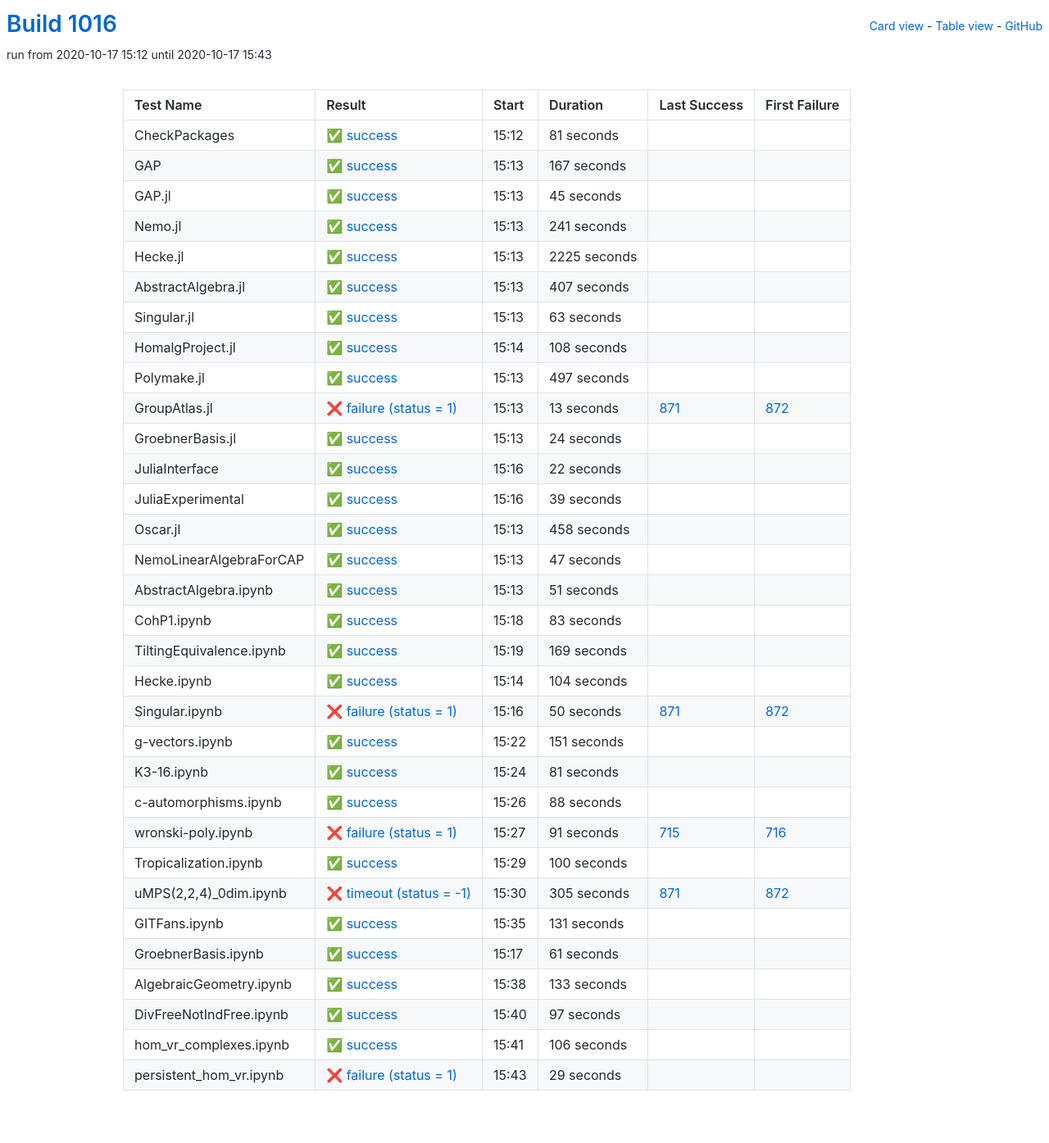
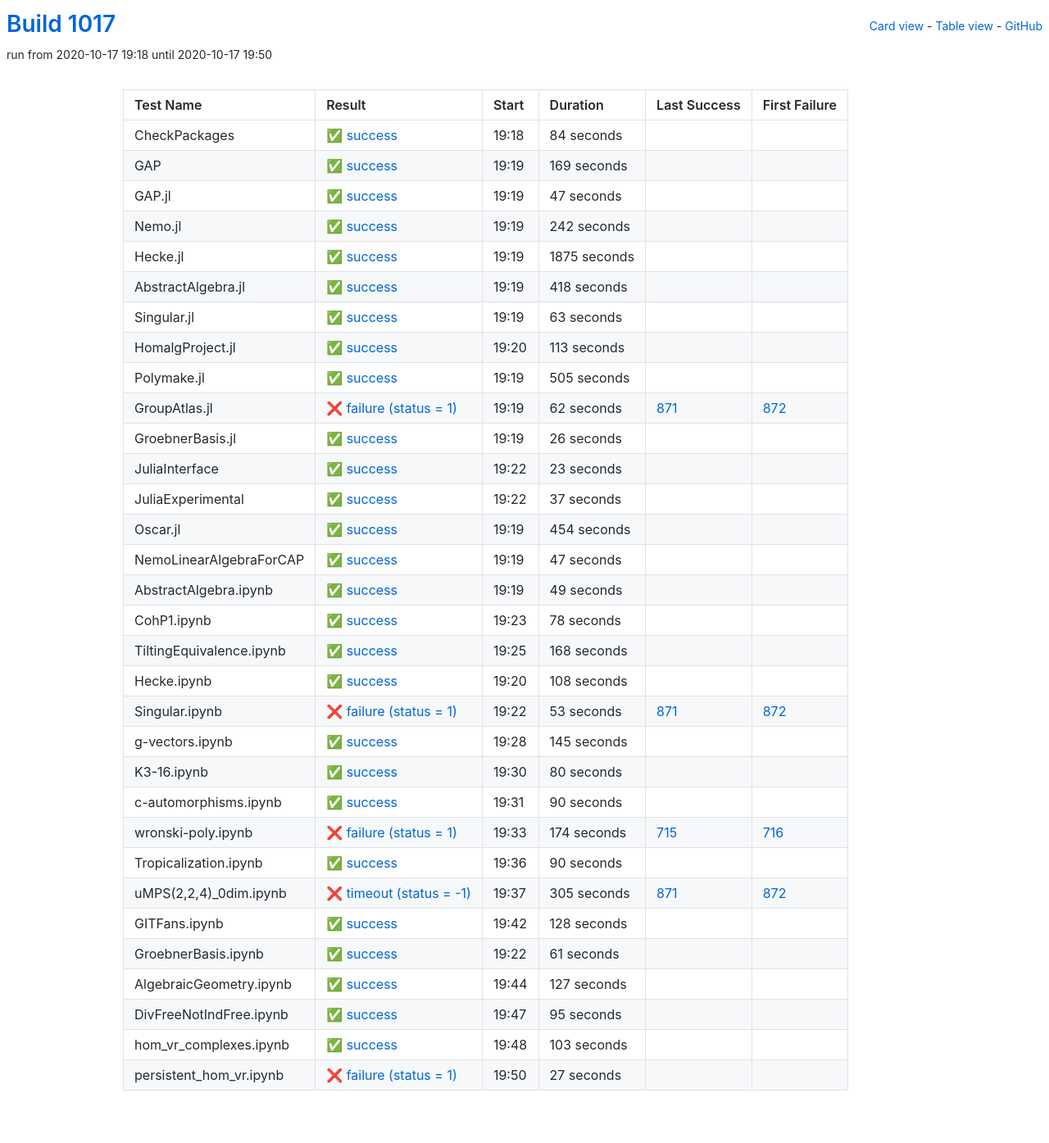
Before and after one commit to oscar-system/oscar-ci-status-stable, a Jekyll site: the page built from table.html, in a window 1280 px wide. Shown: the whole page at 82% size. Built offline with Jekyll 4.4.1, drawn with Linux system fonts in a browser that asks for light colours.

Commit message:
Build #1017

```diff
--- a/_data/ci.yml
+++ b/_data/ci.yml
@@ -1,6 +1,6 @@
 ---
-build: 1016
-build_url: https://oscarci.mathematik.uni-kl.de/job/oscar-stable/1016/
+build: 1017
+build_url: https://oscarci.mathematik.uni-kl.de/job/oscar-stable/1017/
 job: oscar-stable
 organization: oscar-system
 repo: oscar-ci-status-stable
@@ -8,80 +8,80 @@ repourl: https://github.com/oscar-system/oscar-ci-status-stable
 tests:
 - name: CheckPackages
   id: checkpackages
-  log: https://oscarci.mathematik.uni-kl.de/job/oscar-stable/1016/artifact/logs/build-1016/CheckPackages.log
-  start: 2020-10-17 15:12
+  log: https://oscarci.mathematik.uni-kl.de/job/oscar-stable/1017/artifact/logs/build-1017/CheckPackages.log
+  start: 2020-10-17 19:18
   success: true
   exitcode: 0
   status: success
-  duration: 81
+  duration: 84
   last_success: false
   last_success_url:
   first_failure: false
   first_failure_url:
 - name: GAP
   id: gap
-  log: https://oscarci.mathematik.uni-kl.de/job/oscar-stable/1016/artifact/logs/build-1016/GAP.log
-  start: 2020-10-17 15:13
+  log: https://oscarci.mathematik.uni-kl.de/job/oscar-stable/1017/artifact/logs/build-1017/GAP.log
+  start: 2020-10-17 19:19
   success: true
   exitcode: 0
   status: success
-  duration: 167
+  duration: 169
   last_success: false
   last_success_url:
   first_failure: false
   first_failure_url:
 - name: GAP.jl
   id: gap-jl
-  log: https://oscarci.mathematik.uni-kl.de/job/oscar-stable/1016/artifact/logs/build-1016/GAP.jl.log
-  start: 2020-10-17 15:13
+  log: https://oscarci.mathematik.uni-kl.de/job/oscar-stable/1017/artifact/logs/build-1017/GAP.jl.log
+  start: 2020-10-17 19:19
   success: true
   exitcode: 0
   status: success
-  duration: 45
+  duration: 47
   last_success: false
   last_success_url:
   first_failure: false
   first_failure_url:
 - name: Nemo.jl
   id: nemo-jl
-  log: https://oscarci.mathematik.uni-kl.de/job/oscar-stable/1016/artifact/logs/build-1016/Nemo.jl.log
-  start: 2020-10-17 15:13
+  log: https://oscarci.mathematik.uni-kl.de/job/oscar-stable/1017/artifact/logs/build-1017/Nemo.jl.log
+  start: 2020-10-17 19:19
   success: true
   exitcode: 0
   status: success
-  duration: 241
+  duration: 242
   last_success: false
   last_success_url:
   first_failure: false
   first_failure_url:
 - name: Hecke.jl
   id: hecke-jl
-  log: https://oscarci.mathematik.uni-kl.de/job/oscar-stable/1016/artifact/logs/build-1016/Hecke.jl.log
-  start: 2020-10-17 15:13
+  log: https://oscarci.mathematik.uni-kl.de/job/oscar-stable/1017/artifact/logs/build-1017/Hecke.jl.log
+  start: 2020-10-17 19:19
   success: true
   exitcode: 0
   status: success
-  duration: 2225
+  duration: 1875
   last_success: false
   last_success_url:
   first_failure: false
   first_failure_url:
 - name: AbstractAlgebra.jl
   id: abstractalgebra-jl
-  log: https://oscarci.mathematik.uni-kl.de/job/oscar-stable/1016/artifact/logs/build-1016/AbstractAlgebra.jl.log
-  start: 2020-10-17 15:13
+  log: https://oscarci.mathematik.uni-kl.de/job/oscar-stable/1017/artifact/logs/build-1017/AbstractAlgebra.jl.log
+  start: 2020-10-17 19:19
   success: true
   exitcode: 0
   status: success
-  duration: 407
+  duration: 418
   last_success: false
   last_success_url:
   first_failure: false
   first_failure_url:
 - name: Singular.jl
   id: singular-jl
-  log: https://oscarci.mathematik.uni-kl.de/job/oscar-stable/1016/artifact/logs/build-1016/Singular.jl.log
-  start: 2020-10-17 15:13
+  log: https://oscarci.mathematik.uni-kl.de/job/oscar-stable/1017/artifact/logs/build-1017/Singular.jl.log
+  start: 2020-10-17 19:19
   success: true
   exitcode: 0
   status: success
@@ -92,92 +92,92 @@ tests:
   first_failure_url:
 - name: HomalgProject.jl
   id: homalgproject-jl
-  log: https://oscarci.mathematik.uni-kl.de/job/oscar-stable/1016/artifact/logs/build-1016/HomalgProject.jl.log
-  start: 2020-10-17 15:14
+  log: https://oscarci.mathematik.uni-kl.de/job/oscar-stable/1017/artifact/logs/build-1017/HomalgProject.jl.log
+  start: 2020-10-17 19:20
   success: true
   exitcode: 0
   status: success
-  duration: 108
+  duration: 113
   last_success: false
   last_success_url:
   first_failure: false
   first_failure_url:
 - name: Polymake.jl
   id: polymake-jl
-  log: https://oscarci.mathematik.uni-kl.de/job/oscar-stable/1016/artifact/logs/build-1016/Polymake.jl.log
-  start: 2020-10-17 15:13
+  log: https://oscarci.mathematik.uni-kl.de/job/oscar-stable/1017/artifact/logs/build-1017/Polymake.jl.log
+  start: 2020-10-17 19:19
   success: true
   exitcode: 0
   status: success
-  duration: 497
+  duration: 505
   last_success: false
   last_success_url:
   first_failure: false
   first_failure_url:
 - name: GroupAtlas.jl
   id: groupatlas-jl
-  log: https://oscarci.mathematik.uni-kl.de/job/oscar-stable/1016/artifact/logs/build-1016/GroupAtlas.jl.log
-  start: 2020-10-17 15:13
+  log: https://oscarci.mathematik.uni-kl.de/job/oscar-stable/1017/artifact/logs/build-1017/GroupAtlas.jl.log
+  start: 2020-10-17 19:19
   success: false
   exitcode: 1
   status: failure
-  duration: 13
+  duration: 62
   last_success: 871
   last_success_url: https://oscarci.mathematik.uni-kl.de/job/oscar-stable/871/
   first_failure: 872
   first_failure_url: https://oscarci.mathematik.uni-kl.de/job/oscar-stable/872/
 - name: GroebnerBasis.jl
   id: groebnerbasis-jl
-  log: https://oscarci.mathematik.uni-kl.de/job/oscar-stable/1016/artifact/logs/build-1016/GroebnerBasis.jl.log
-  start: 2020-10-17 15:13
+  log: https://oscarci.mathematik.uni-kl.de/job/oscar-stable/1017/artifact/logs/build-1017/GroebnerBasis.jl.log
+  start: 2020-10-17 19:19
   success: true
   exitcode: 0
   status: success
-  duration: 24
+  duration: 26
   last_success: false
   last_success_url:
   first_failure: false
   first_failure_url:
 - name: JuliaInterface
   id: juliainterface
-  log: https://oscarci.mathematik.uni-kl.de/job/oscar-stable/1016/artifact/logs/build-1016/JuliaInterface.log
-  start: 2020-10-17 15:16
+  log: https://oscarci.mathematik.uni-kl.de/job/oscar-stable/1017/artifact/logs/build-1017/JuliaInterface.log
+  start: 2020-10-17 19:22
   success: true
   exitcode: 0
   status: success
-  duration: 22
+  duration: 23
   last_success: false
   last_success_url:
   first_failure: false
   first_failure_url:
 - name: JuliaExperimental
   id: juliaexperimental
-  log: https://oscarci.mathematik.uni-kl.de/job/oscar-stable/1016/artifact/logs/build-1016/JuliaExperimental.log
-  start: 2020-10-17 15:16
+  log: https://oscarci.mathematik.uni-kl.de/job/oscar-stable/1017/artifact/logs/build-1017/JuliaExperimental.log
+  start: 2020-10-17 19:22
   success: true
   exitcode: 0
   status: success
-  duration: 39
+  duration: 37
   last_success: false
   last_success_url:
   first_failure: false
   first_failure_url:
 - name: Oscar.jl
   id: oscar-jl
-  log: https://oscarci.mathematik.uni-kl.de/job/oscar-stable/1016/artifact/logs/build-1016/Oscar.jl.log
-  start: 2020-10-17 15:13
+  log: https://oscarci.mathematik.uni-kl.de/job/oscar-stable/1017/artifact/logs/build-1017/Oscar.jl.log
+  start: 2020-10-17 19:19
   success: true
   exitcode: 0
   status: success
-  duration: 458
+  duration: 454
   last_success: false
   last_success_url:
   first_failure: false
   first_failure_url:
 - name: NemoLinearAlgebraForCAP
   id: nemolinearalgebraforcap
-  log: https://oscarci.mathematik.uni-kl.de/job/oscar-stable/1016/artifact/logs/build-1016/NemoLinearAlgebraForCAP.log
-  start: 2020-10-17 15:13
+  log: https://oscarci.mathematik.uni-kl.de/job/oscar-stable/1017/artifact/logs/build-1017/NemoLinearAlgebraForCAP.log
+  start: 2020-10-17 19:19
   success: true
   exitcode: 0
   status: success
@@ -188,128 +188,128 @@ tests:
   first_failure_url:
 - name: AbstractAlgebra.ipynb
   id: abstractalgebra-ipynb
-  log: https://oscarci.mathematik.uni-kl.de/job/oscar-stable/1016/artifact/logs/build-1016/AbstractAlgebra.ipynb.log
-  start: 2020-10-17 15:13
+  log: https://oscarci.mathematik.uni-kl.de/job/oscar-stable/1017/artifact/logs/build-1017/AbstractAlgebra.ipynb.log
+  start: 2020-10-17 19:19
   success: true
   exitcode: 0
   status: success
-  duration: 51
+  duration: 49
   last_success: false
   last_success_url:
   first_failure: false
   first_failure_url:
 - name: CohP1.ipynb
   id: cohp1-ipynb
-  log: https://oscarci.mathematik.uni-kl.de/job/oscar-stable/1016/artifact/logs/build-1016/CohP1.ipynb.log
-  start: 2020-10-17 15:18
+  log: https://oscarci.mathematik.uni-kl.de/job/oscar-stable/1017/artifact/logs/build-1017/CohP1.ipynb.log
+  start: 2020-10-17 19:23
   success: true
   exitcode: 0
   status: success
-  duration: 83
+  duration: 78
   last_success: false
   last_success_url:
   first_failure: false
   first_failure_url:
 - name: TiltingEquivalence.ipynb
   id: tiltingequivalence-ipynb
-  log: https://oscarci.mathematik.uni-kl.de/job/oscar-stable/1016/artifact/logs/build-1016/TiltingEquivalence.ipynb.log
-  start: 2020-10-17 15:19
+  log: https://oscarci.mathematik.uni-kl.de/job/oscar-stable/1017/artifact/logs/build-1017/TiltingEquivalence.ipynb.log
+  start: 2020-10-17 19:25
   success: true
   exitcode: 0
   status: success
-  duration: 169
+  duration: 168
   last_success: false
   last_success_url:
   first_failure: false
   first_failure_url:
 - name: Hecke.ipynb
   id: hecke-ipynb
-  log: https://oscarci.mathematik.uni-kl.de/job/oscar-stable/1016/artifact/logs/build-1016/Hecke.ipynb.log
-  start: 2020-10-17 15:14
+  log: https://oscarci.mathematik.uni-kl.de/job/oscar-stable/1017/artifact/logs/build-1017/Hecke.ipynb.log
+  start: 2020-10-17 19:20
   success: true
   exitcode: 0
   status: success
-  duration: 104
+  duration: 108
   last_success: false
   last_success_url:
   first_failure: false
   first_failure_url:
 - name: Singular.ipynb
   id: singular-ipynb
-  log: https://oscarci.mathematik.uni-kl.de/job/oscar-stable/1016/artifact/logs/build-1016/Singular.ipynb.log
-  start: 2020-10-17 15:16
+  log: https://oscarci.mathematik.uni-kl.de/job/oscar-stable/1017/artifact/logs/build-1017/Singular.ipynb.log
+  start: 2020-10-17 19:22
   success: false
   exitcode: 1
   status: failure
-  duration: 50
+  duration: 53
   last_success: 871
   last_success_url: https://oscarci.mathematik.uni-kl.de/job/oscar-stable/871/
   first_failure: 872
   first_failure_url: https://oscarci.mathematik.uni-kl.de/job/oscar-stable/872/
 - name: g-vectors.ipynb
   id: g-vectors-ipynb
-  log: https://oscarci.mathematik.uni-kl.de/job/oscar-stable/1016/artifact/logs/build-1016/g-vectors.ipynb.log
-  start: 2020-10-17 15:22
+  log: https://oscarci.mathematik.uni-kl.de/job/oscar-stable/1017/artifact/logs/build-1017/g-vectors.ipynb.log
+  start: 2020-10-17 19:28
   success: true
   exitcode: 0
   status: success
-  duration: 151
+  duration: 145
   last_success: false
   last_success_url:
   first_failure: false
   first_failure_url:
 - name: K3-16.ipynb
   id: k3-16-ipynb
-  log: https://oscarci.mathematik.uni-kl.de/job/oscar-stable/1016/artifact/logs/build-1016/K3-16.ipynb.log
-  start: 2020-10-17 15:24
+  log: https://oscarci.mathematik.uni-kl.de/job/oscar-stable/1017/artifact/logs/build-1017/K3-16.ipynb.log
+  start: 2020-10-17 19:30
   success: true
   exitcode: 0
   status: success
-  duration: 81
+  duration: 80
   last_success: false
   last_success_url:
   first_failure: false
   first_failure_url:
 - name: c-automorphisms.ipynb
   id: c-automorphisms-ipynb
-  log: https://oscarci.mathematik.uni-kl.de/job/oscar-stable/1016/artifact/logs/build-1016/c-automorphisms.ipynb.log
-  start: 2020-10-17 15:26
+  log: https://oscarci.mathematik.uni-kl.de/job/oscar-stable/1017/artifact/logs/build-1017/c-automorphisms.ipynb.log
+  start: 2020-10-17 19:31
   success: true
   exitcode: 0
   status: success
-  duration: 88
+  duration: 90
   last_success: false
   last_success_url:
   first_failure: false
   first_failure_url:
 - name: wronski-poly.ipynb
   id: wronski-poly-ipynb
-  log: https://oscarci.mathematik.uni-kl.de/job/oscar-stable/1016/artifact/logs/build-1016/wronski-poly.ipynb.log
-  start: 2020-10-17 15:27
+  log: https://oscarci.mathematik.uni-kl.de/job/oscar-stable/1017/artifact/logs/build-1017/wronski-poly.ipynb.log
+  start: 2020-10-17 19:33
   success: false
   exitcode: 1
   status: failure
-  duration: 91
+  duration: 174
   last_success: 715
   last_success_url: https://oscarci.mathematik.uni-kl.de/job/oscar-stable/715/
   first_failure: 716
   first_failure_url: https://oscarci.mathematik.uni-kl.de/job/oscar-stable/716/
 - name: Tropicalization.ipynb
   id: tropicalization-ipynb
-  log: https://oscarci.mathematik.uni-kl.de/job/oscar-stable/1016/artifact/logs/build-1016/Tropicalization.ipynb.log
-  start: 2020-10-17 15:29
+  log: https://oscarci.mathematik.uni-kl.de/job/oscar-stable/1017/artifact/logs/build-1017/Tropicalization.ipynb.log
+  start: 2020-10-17 19:36
   success: true
   exitcode: 0
   status: success
-  duration: 100
+  duration: 90
   last_success: false
   last_success_url:
   first_failure: false
   first_failure_url:
 - name: uMPS(2,2,4)_0dim.ipynb
   id: umps-2-2-4-0dim-ipynb
-  log: https://oscarci.mathematik.uni-kl.de/job/oscar-stable/1016/artifact/logs/build-1016/uMPS-2-2-4-_0dim.ipynb.log
-  start: 2020-10-17 15:30
+  log: https://oscarci.mathematik.uni-kl.de/job/oscar-stable/1017/artifact/logs/build-1017/uMPS-2-2-4-_0dim.ipynb.log
+  start: 2020-10-17 19:37
   success: false
   exitcode: -1
   status: timeout
@@ -320,20 +320,20 @@ tests:
   first_failure_url: https://oscarci.mathematik.uni-kl.de/job/oscar-stable/872/
 - name: GITFans.ipynb
   id: gitfans-ipynb
-  log: https://oscarci.mathematik.uni-kl.de/job/oscar-stable/1016/artifact/logs/build-1016/GITFans.ipynb.log
-  start: 2020-10-17 15:35
+  log: https://oscarci.mathematik.uni-kl.de/job/oscar-stable/1017/artifact/logs/build-1017/GITFans.ipynb.log
+  start: 2020-10-17 19:42
   success: true
   exitcode: 0
   status: success
-  duration: 131
+  duration: 128
   last_success: false
   last_success_url:
   first_failure: false
   first_failure_url:
 - name: GroebnerBasis.ipynb
   id: groebnerbasis-ipynb
-  log: https://oscarci.mathematik.uni-kl.de/job/oscar-stable/1016/artifact/logs/build-1016/GroebnerBasis.ipynb.log
-  start: 2020-10-17 15:17
+  log: https://oscarci.mathematik.uni-kl.de/job/oscar-stable/1017/artifact/logs/build-1017/GroebnerBasis.ipynb.log
+  start: 2020-10-17 19:22
   success: true
   exitcode: 0
   status: success
@@ -344,48 +344,48 @@ tests:
   first_failure_url:
 - name: AlgebraicGeometry.ipynb
   id: algebraicgeometry-ipynb
-  log: https://oscarci.mathematik.uni-kl.de/job/oscar-stable/1016/artifact/logs/build-1016/AlgebraicGeometry.ipynb.log
-  start: 2020-10-17 15:38
+  log: https://oscarci.mathematik.uni-kl.de/job/oscar-stable/1017/artifact/logs/build-1017/AlgebraicGeometry.ipynb.log
+  start: 2020-10-17 19:44
   success: true
   exitcode: 0
   status: success
-  duration: 133
+  duration: 127
   last_success: false
   last_success_url:
   first_failure: false
   first_failure_url:
 - name: DivFreeNotIndFree.ipynb
   id: divfreenotindfree-ipynb
-  log: https://oscarci.mathematik.uni-kl.de/job/oscar-stable/1016/artifact/logs/build-1016/DivFreeNotIndFree.ipynb.log
-  start: 2020-10-17 15:40
+  log: https://oscarci.mathematik.uni-kl.de/job/oscar-stable/1017/artifact/logs/build-1017/DivFreeNotIndFree.ipynb.log
+  start: 2020-10-17 19:47
   success: true
   exitcode: 0
   status: success
-  duration: 97
+  duration: 95
   last_success: false
   last_success_url:
   first_failure: false
   first_failure_url:
 - name: hom_vr_complexes.ipynb
   id: hom-vr-complexes-ipynb
-  log: https://oscarci.mathematik.uni-kl.de/job/oscar-stable/1016/artifact/logs/build-1016/hom_vr_complexes.ipynb.log
-  start: 2020-10-17 15:41
+  log: https://oscarci.mathematik.uni-kl.de/job/oscar-stable/1017/artifact/logs/build-1017/hom_vr_complexes.ipynb.log
+  start: 2020-10-17 19:48
   success: true
   exitcode: 0
   status: success
-  duration: 106
+  duration: 103
   last_success: false
   last_success_url:
   first_failure: false
   first_failure_url:
 - name: persistent_hom_vr.ipynb
   id: persistent-hom-vr-ipynb
-  log: https://oscarci.mathematik.uni-kl.de/job/oscar-stable/1016/artifact/logs/build-1016/persistent_hom_vr.ipynb.log
-  start: 2020-10-17 15:43
+  log: https://oscarci.mathematik.uni-kl.de/job/oscar-stable/1017/artifact/logs/build-1017/persistent_hom_vr.ipynb.log
+  start: 2020-10-17 19:50
   success: false
   exitcode: 1
   status: failure
-  duration: 29
+  duration: 27
   last_success: false
   last_success_url:
   first_failure: false
```
Also changed, not shown: README.md.
